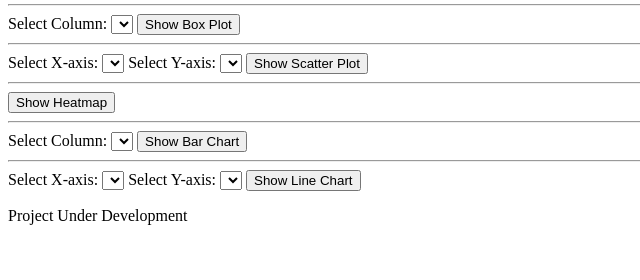
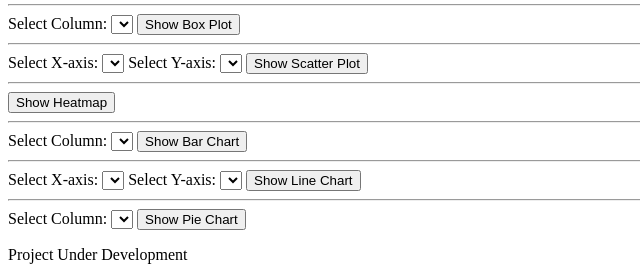
Before and after one commit to Neelu-Verma-26/DataSense-AI, a Flask app: page /upload in a window 1280 px wide. Shown: the part 1140-1420 px from the top of the page, without its empty margins (0-640 px from the left). Before the commit the page ends 1365 px from the top, so only its background shows below. Run offline with Flask 3, Linux system fonts and the light colour scheme; lists and menus that the app fills with data are empty.

Commit message:
add pie chart visualization with validation and percentage labels

```diff
--- a/app.py
+++ b/app.py
@@ -454,6 +454,63 @@ def show_linechart():
                            barchart_image = None,
                            linechart_image = "linechart.png")
 
+@app.route("/show_piechart",methods=["POST"])
+def show_piechart():
+    file_path = session.get("file_path")
+    if file_path is None:
+        return "Please upload a file first"
+    df= pd.read_csv(file_path)
+
+    rows, columns, column_names, missing_values_html, duplicate_rows, table = generate_dataset_report(df)
+
+    selected_column = request.form["pie_column"]
+
+    if df[selected_column].nunique() > 10:
+        return render_template(
+            "index.html",
+            table=table,
+            rows=rows,
+            columns=columns,
+            column_names=column_names,
+            missing_values_html=missing_values_html,
+            duplicate_rows=duplicate_rows,
+            selected_pie_column=selected_column,
+            pie_error="Pie chart is suitable only for columns with 10 or fewer unique values.",
+            histogram_image=None,
+            boxplot_image=None,
+            scatter_image=None,
+            heatmap_image=None,
+            barchart_image=None,
+            linechart_image=None,
+            piechart_image=None
+        )
+
+    counts = df[selected_column].value_counts(dropna=False)
+    plt.figure(figsize=(8,5))
+    plt.pie(counts.values, labels=counts.index,  autopct="%1.1f%%")
+    plt.title(f"Pie Chart of {selected_column}")
+    plt.axis("equal")
+    plt.tight_layout()
+    plt.savefig("static/piechart.png")
+    plt.close()
+
+    return render_template("index.html",
+                            table=table,
+                            rows=rows,
+                            columns=columns,
+                            column_names=column_names,
+                            missing_values_html=missing_values_html,
+                            duplicate_rows=duplicate_rows,
+                            histogram_image=None,
+                            boxplot_image=None,
+                            scatter_image=None,
+                            heatmap_image = None,
+                            barchart_image = None,
+                            linechart_image = None,
+                            selected_pie_column=selected_column,
+                            pie_error=None,
+                            piechart_image = "piechart.png")
+
 
 if __name__ == "__main__":
     app.run(debug = True, port=5001)
--- a/templates/index.html
+++ b/templates/index.html
@@ -229,6 +229,28 @@
         <img src="{{ url_for('static', filename=linechart_image) }}" alt="Line Chart">
     {% endif %}
 
+    <hr>
+    {% if pie_error %}
+    <p style="color:red;">{{ pie_error }}</p>
+    {% endif %}
+    <form action="/show_piechart" method="post">
+        <label for="pie_column">Select Column:</label>
+        <select name="pie_column" id="pie_column">
+            {% for column in column_names %}
+            <option value="{{ column }}">
+                {% if column == selected_pie_column %}selected{% endif %}>
+                {{ column }}
+            </option>
+            {% endfor %}
+        </select>
+        <button type="submit">Show Pie Chart</button>
+    </form>
+
+    {% if piechart_image %}
+    <h3>Pie Chart</h3>
+    <img src="{{ url_for('static', filename=piechart_image) }}" alt="Pie Chart">
+    {% endif %}
+
 <p>Project Under Development</p>
 </body>
 </html>
```
Also changed, not shown: static/piechart.png (added).
